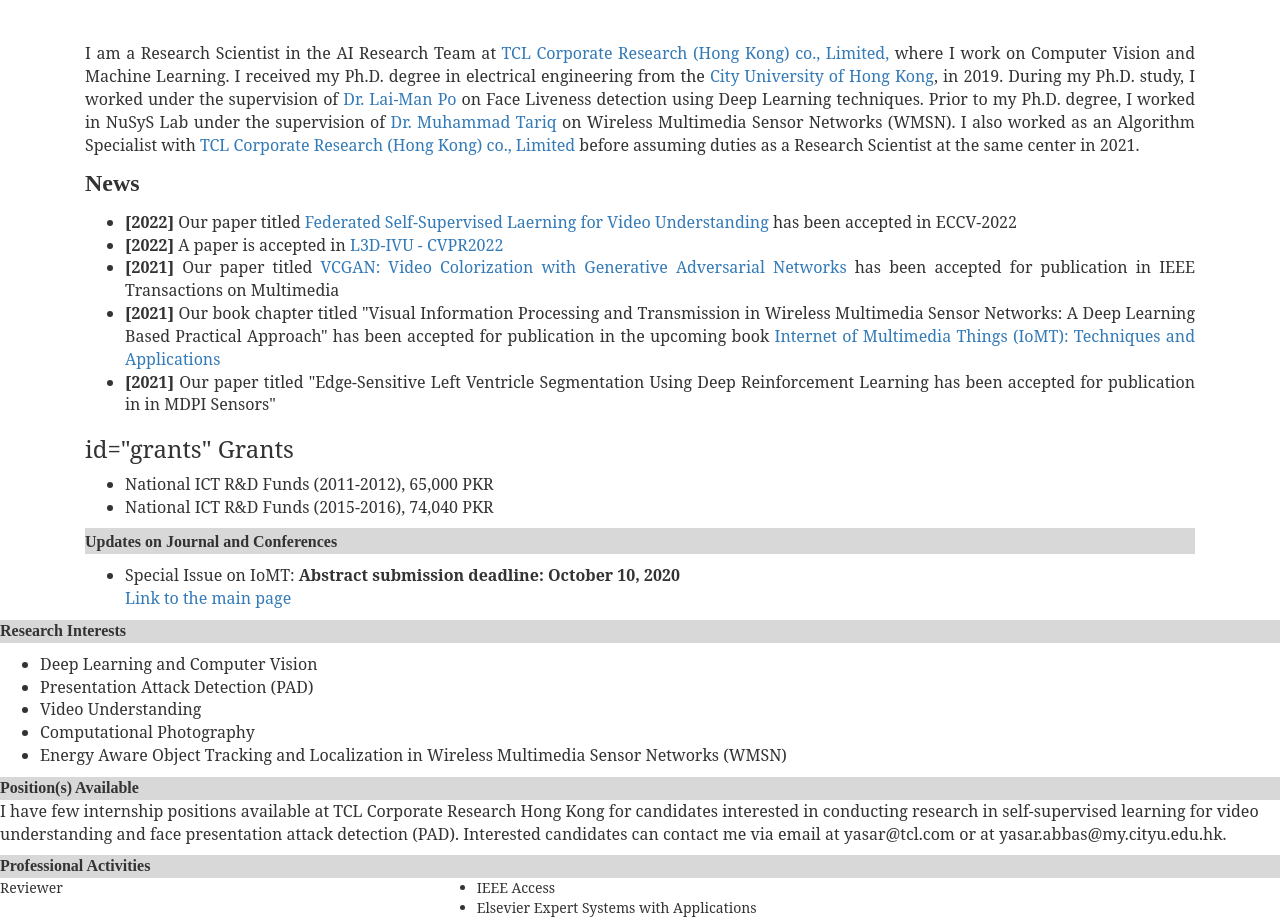
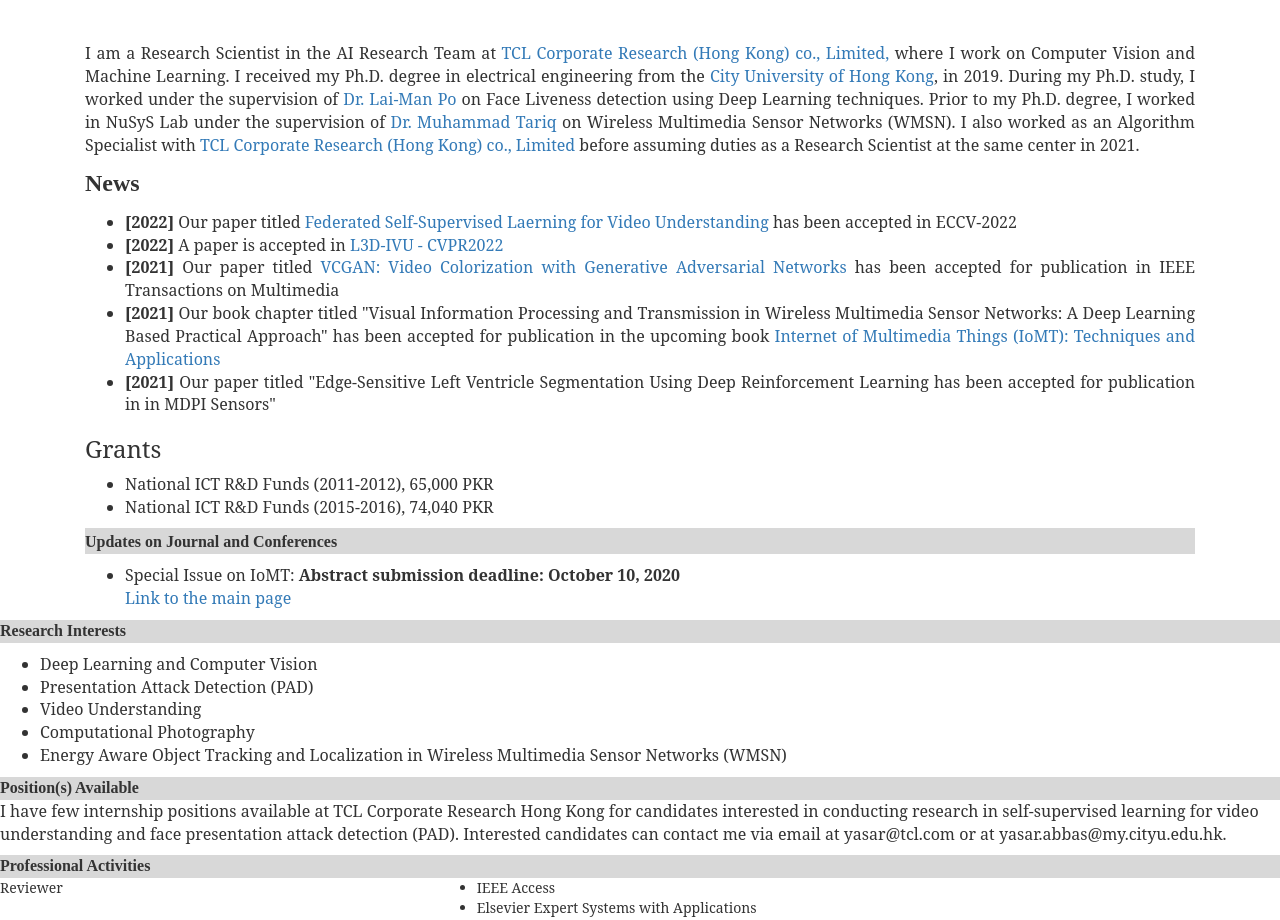
Before and after one commit to yasar-rehman/yasar, a Jekyll site: the page built from index.html, in a window 1280 px wide. Shown: the part 274-1194 px from the top of the page. Built offline with Jekyll 4.4.1, drawn with Linux system fonts in a browser that asks for light colours; some web fonts are replaced.

Commit message:
Update index.html

```diff
--- a/index.html
+++ b/index.html
@@ -75,7 +75,7 @@
 			</p>
 
 
-        	<h3> id="grants" Grants</h3>
+        	<h3>Grants</h3>
 			<ul type="1" style="font-family: 'Serif',Times New Roman; font-size: 16px ">
 				<li> National ICT R&D Funds (2011-2012), 65,000 PKR </li>
 				<li> National ICT R&D Funds (2015-2016), 74,040 PKR </li>
```
